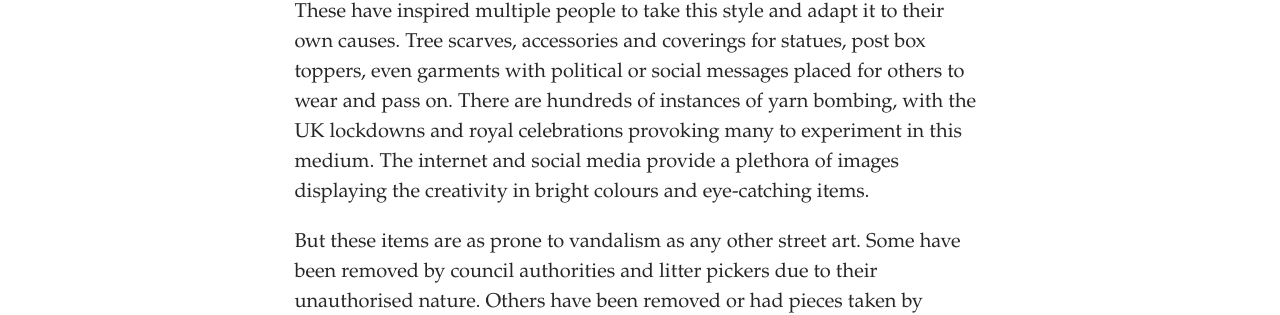
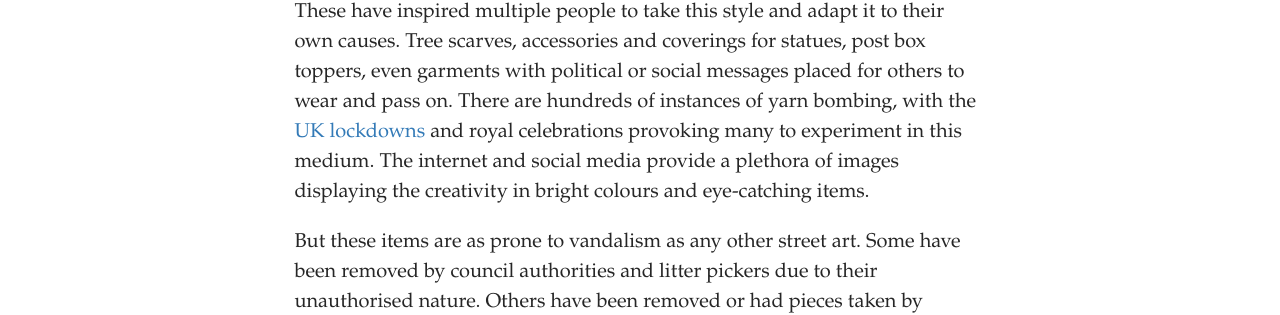
Before and after one commit to SammySpinsAYarn/Blog, a Jekyll site: the page built from _posts/2023-08-12-yarn-bombing-is-crafty-graffiti.md, in a window 1280 px wide. Shown: the part 699-1014 px from the top of the page. Built offline with Jekyll 4.4.1, drawn with Linux system fonts in a browser that asks for light colours; some web fonts are replaced; some of the changed lines change nothing that is shown; some of the changed text lies outside the part shown.

Commit message:
Update Post “2023-08-12-yarn-bombing-is-crafty-graffiti”

```diff
--- a/_posts/2023-08-12-yarn-bombing-is-crafty-graffiti.md
+++ b/_posts/2023-08-12-yarn-bombing-is-crafty-graffiti.md
@@ -8,7 +8,7 @@ comments: false
 ---
 Y﻿arn bombing, or guerilla knitting, is fascinating. It is considered a type of street art, and involves covering something in public with a knitted/crocheted piece. It could be small, like a garland on a fence, or massive, like covering an entire bus. As with other pieces of street art, it can be 'frivolous' and colourful or a message/allegory. Whatever form it takes, it is the crafters' answer to graffiti and should not be overlooked.
 
-M﻿agda Sayeg is credited with having begun the current style of yarn bombing when, in 2005, she began covering her shop handles in knitted scraps. This caught on, and Sayeg has since moved on to [far larger projects](https://www.ted.com/talks/magda_sayeg_how_yarn_bombing_grew_into_a_worldwide_movement) and schemes. These have inspired multiple people to take this style and adapt it to their own causes. Tree scarves, accessories and coverings for statues, post box toppers, even garments with political or social messages placed for others to wear and pass on.  There are hundreds of instances of yarn bombing, with the UK lockdowns and royal celebrations provoking many to experiment in this medium. The internet and social media provide a plethora of images displaying the creativity in bright colours and eye-catching items.
+M﻿agda Sayeg is credited with having begun the current style of yarn bombing when, in 2005, she began covering her shop handles in knitted scraps. This caught on, and Sayeg has since moved on to [far larger projects](https://www.ted.com/talks/magda_sayeg_how_yarn_bombing_grew_into_a_worldwide_movement) and schemes. These have inspired multiple people to take this style and adapt it to their own causes. Tree scarves, accessories and coverings for statues, post box toppers, even garments with political or social messages placed for others to wear and pass on.  There are hundreds of instances of yarn bombing, with the [UK lockdowns](https://www.shropshirestar.com/news/viral-news/2021/06/04/book-celebrates-uk-yarn-bombing-craze-through-lockdown/) and royal celebrations provoking many to experiment in this medium. The internet and social media provide a plethora of images displaying the creativity in bright colours and eye-catching items.
 
 B﻿ut these items are as prone to vandalism as any other street art. Some have been removed by council authorities and litter pickers due to their unauthorised nature. Others have been removed or had pieces taken by members of the public. There are instances of the creators having pieces removed within twelve hours of placement. In some cases the works are replaced, especially in cases where they are promoting charitable causes. Other times they are warned that the area will be cleared of any errant yarn as soon as it is noticed. As with regular crafted items, the reaction of the recipient (the public rather than an individual giftee) can vary dramatically. Yet for most, provided the work is temporary, it seems to be a cheerful addition to the everyday.
 
```
